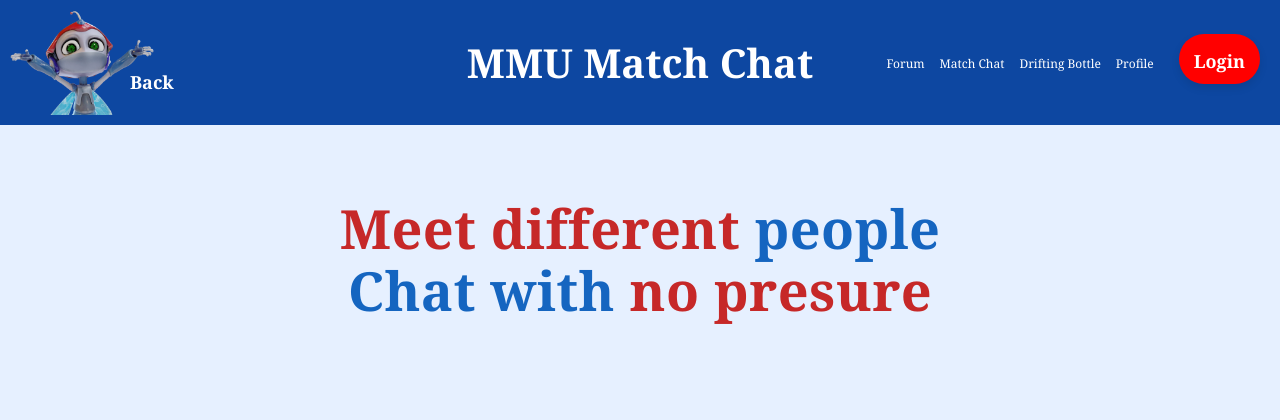
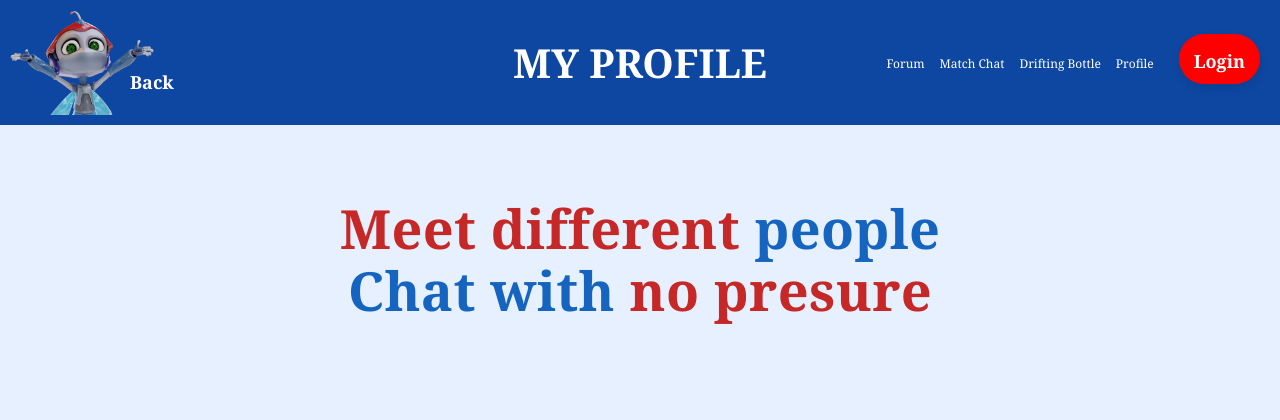
Before and after one commit to Mini-IT-Project/2520-CSP1123-TC1L-G-09, a Flask app: template src/templates/MatchChat.html in a window 1280 px wide. Shown: the top 420 px of the page. Run offline with Flask 3, Linux system fonts and the light colour scheme; the template is opened without the code that fills it, so the values that code supplies are empty; some libraries are stand-ins or nearby versions.

Commit message:
header adjust tring

```diff
--- a/src/templates/MatchChat.html
+++ b/src/templates/MatchChat.html
@@ -11,7 +11,7 @@
             <img src="{{url_for('static', filename='ebeemmu.png')}}" alt="logo" width="150" height="105" style="margin-left: 10px;">
         </a>
         <div style="color: white; position: absolute; left: 130px; top: 70px; font-size: 18px;">Back</div>
-        <div>MMU Match Chat</div>
+        <div>MY PROFILE</div>
         <nav>
             <ul>
                 <li><a href="{{ url_for('forum.homepage') }}">Forum</a></li>
@@ -28,6 +28,7 @@
             </ul>
         </nav>
     </header>
+
     <body style="text-align: center;">
         <div id="MatchChat-view">
         <br><br><br>
```
